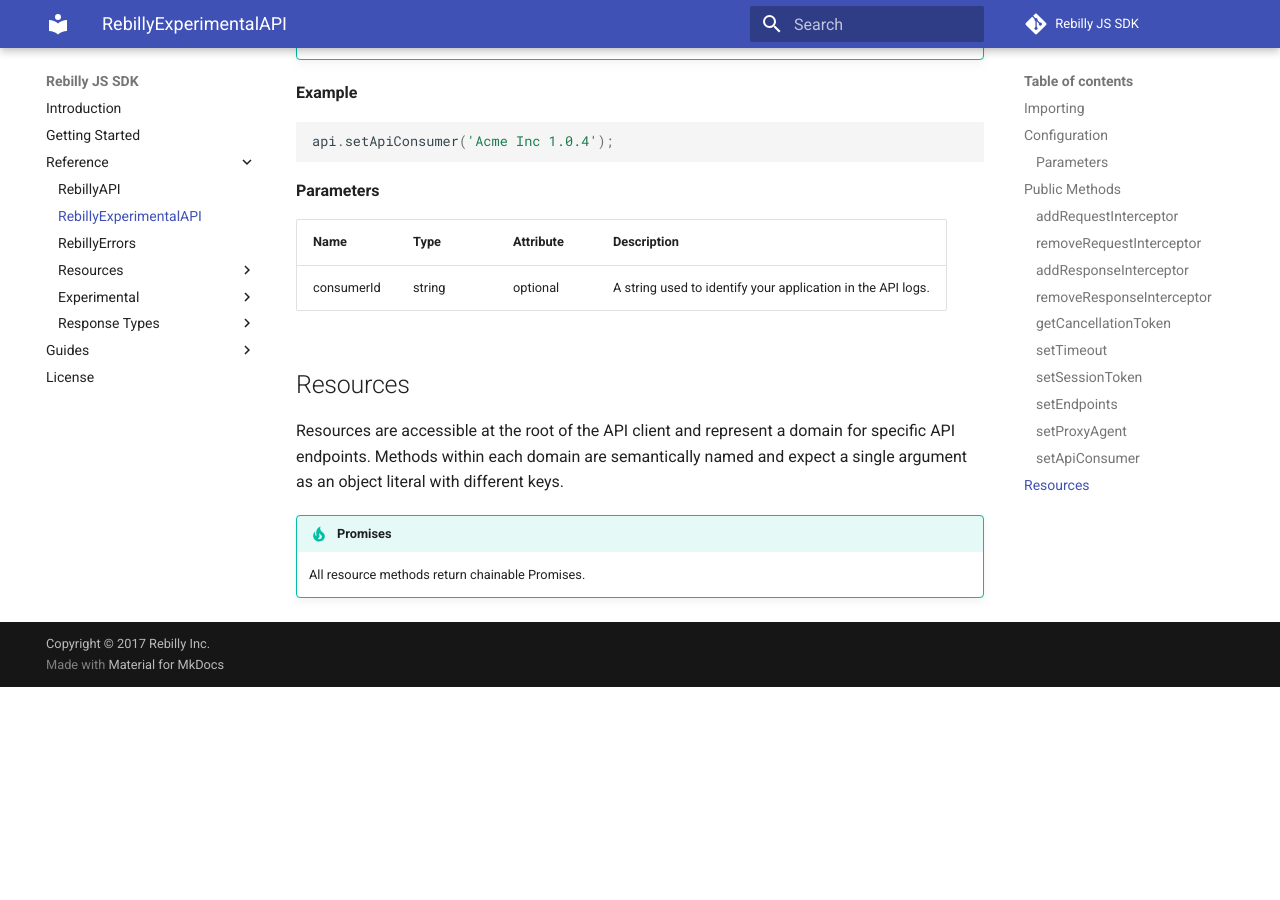
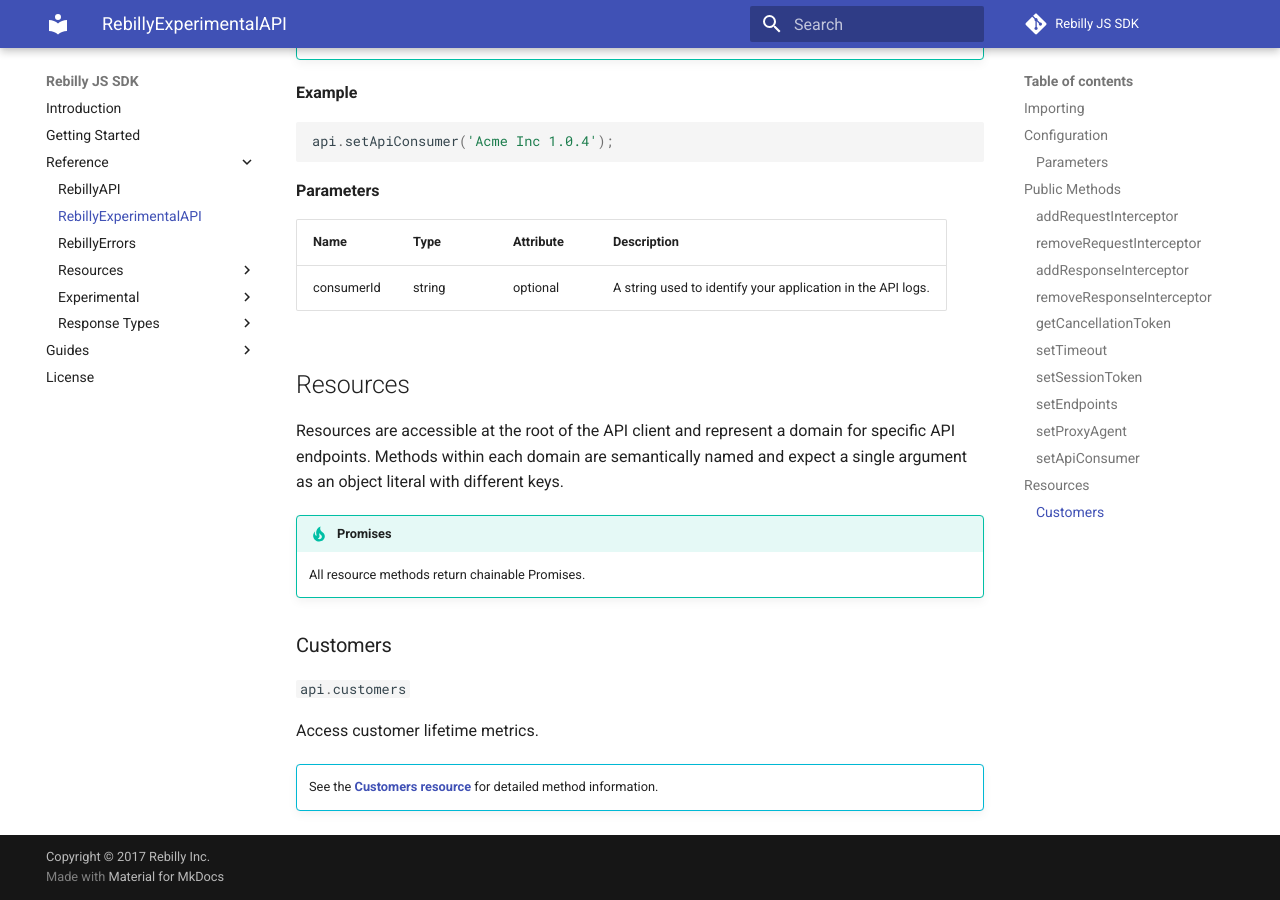
Before and after one commit to Rebilly/rebilly-js-sdk, an MkDocs documentation site: the page built from docs/reference/rebilly-experimental-api.md, in a window 1280 px wide and 900 px high, scrolled down 8851 px. Built offline with MkDocs 1.6.1 and Material for MkDocs 9.7.7, drawn with Linux system fonts in a browser that asks for light colours; comment, search, counter and statistics services are not loaded; old or Windows-style settings are respelled for this version of MkDocs; before the commit the page ends 9538 px from its top, so only the background shows below that.

Commit message:
Add experimental/customers documentation

```diff
--- a/docs/reference/rebilly-experimental-api.md
+++ b/docs/reference/rebilly-experimental-api.md
@@ -284,3 +284,14 @@ Resources are accessible at the root of the API client and represent a domain fo
 
 !!! tip "Promises"
     All resource methods return chainable Promises.
+
+### Customers
+`:::js api.customers`
+
+Access customer lifetime metrics.
+
+!!! info ""
+    See the [**Customers resource**][1] for detailed method information.
+
+
+[1]: ./resources/experimental/customers.md
--- a/mkdocs.yml
+++ b/mkdocs.yml
@@ -83,7 +83,7 @@ pages:
       - Webhooks: reference/resources/webhooks.md
       - Websites: reference/resources/websites.md
     - Experimental:
-      - Accounts: reference/resources/experimental/accounts.md
+      - Customers: reference/resources/experimental/customers.md
     - Response Types:
       - Member: reference/types/member.md
       - Collection: reference/types/collection.md
```
Also changed, not shown: docs/reference/resources/experimental/accounts.md (deleted, +0 -1 lines), docs/reference/resources/experimental/customers.md (added, +33 -0 lines).
